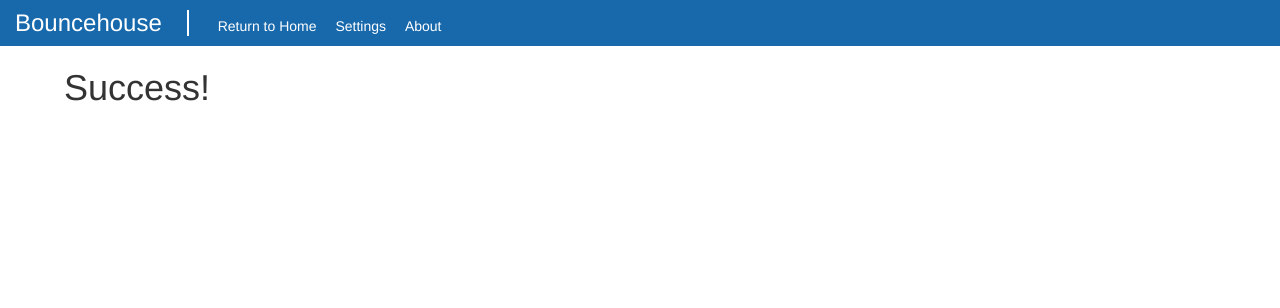
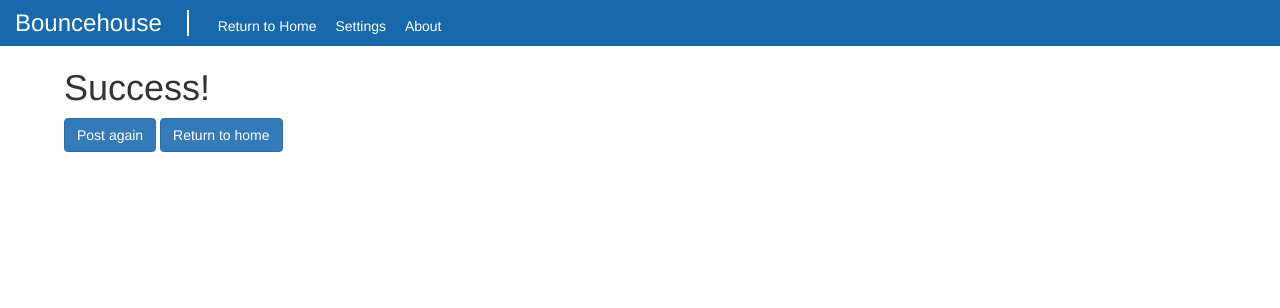
Before and after one commit to GoogleJump/ninja, a Flask app: template josh/proj/templates/uploaded.html in a window 1280 px wide. Shown: the top 308 px of the page. Run offline with Flask 2, Linux system fonts and the light colour scheme; the template is opened without the code that fills it, so the values that code supplies are empty; parts of the project's set-up code (start-up, migrations or seed data) failed here and were passed over; some libraries are stand-ins or nearby versions.

Commit message:
Changed uploaded page

```diff
--- a/josh/proj/templates/moment.html
+++ b/josh/proj/templates/moment.html
@@ -18,7 +18,7 @@
 				<input type="file" class="form-control" id="file" name="file">
 			</div>
 
-			<button type="submit" class="btn btn-default" name="submit">Submit</button>
+			<button type="submit" class="btn btn-primary" name="submit">Submit</button>
 		</form>
 	</div>
 </div>
--- a/josh/proj/templates/uploaded.html
+++ b/josh/proj/templates/uploaded.html
@@ -3,6 +3,8 @@
 
 <div id="container">
 	<h1>Success!</h1>
+	<a href="/moment"><button class="btn btn-primary">Post again</button></a>
+	<a href="/"><button class="btn btn-primary">Return to home</button></a>
 </div>
 
 {% endblock %}
--- a/josh/proj/views.py
+++ b/josh/proj/views.py
@@ -106,9 +106,8 @@ def connect():
 @app.route('/disconnect', methods=['POST'])
 def disonnect():
 	# Only disconnect a connected user.
-        user_agent = request.headers.get('User-Agent')
-	credentials = AccessTokenCredentials(
-            session.get('credentials'), user_agent)
+	user_agent = request.headers.get('User-Agent')
+	credentials = AccessTokenCredentials(session.get('credentials'), user_agent)
 	if credentials is None:
 		response = make_response(json.dumps('Current user not connected.'), 401)
 		response.headers['Content-Type'] = 'application/json'
```
Also changed, not shown: 1 other file.
